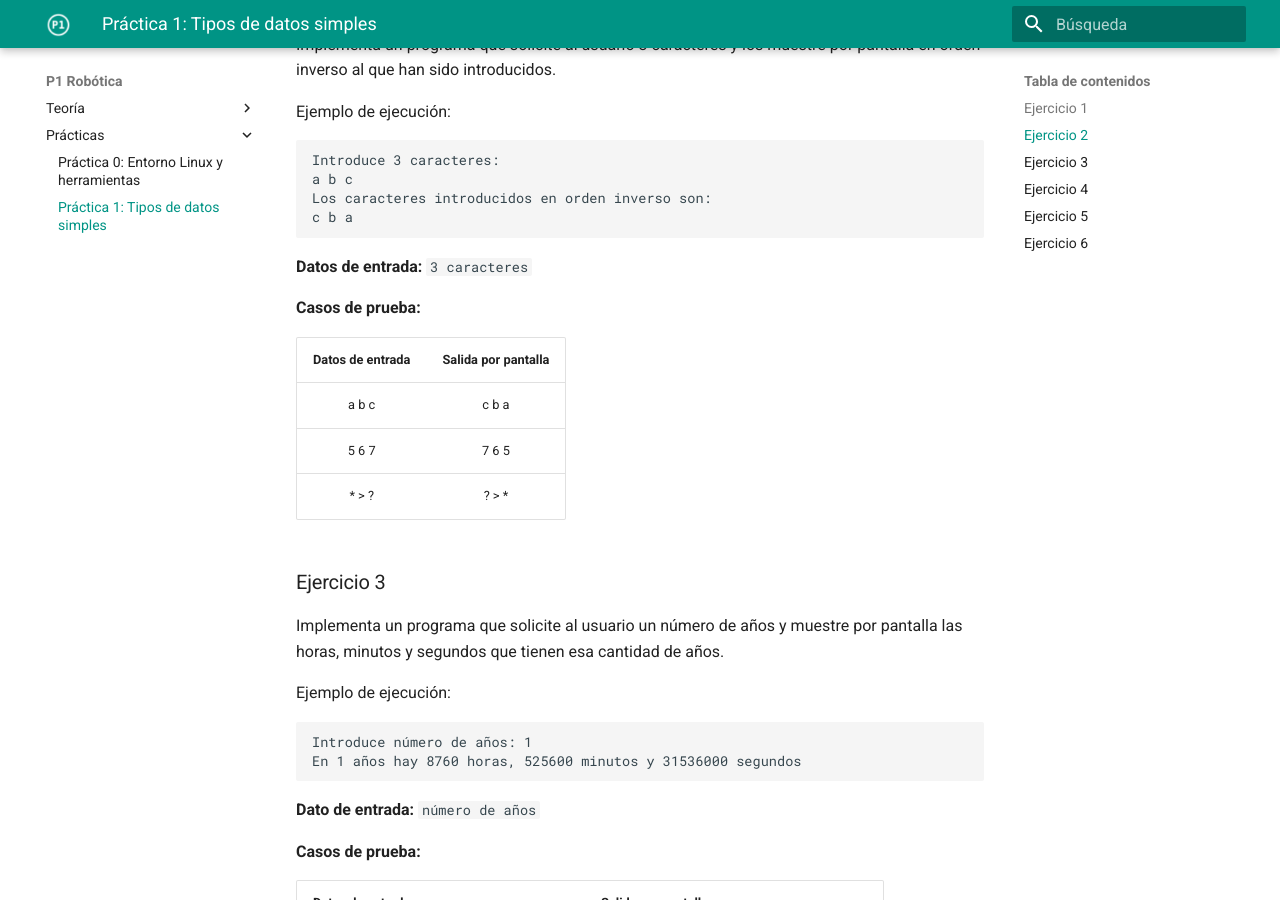
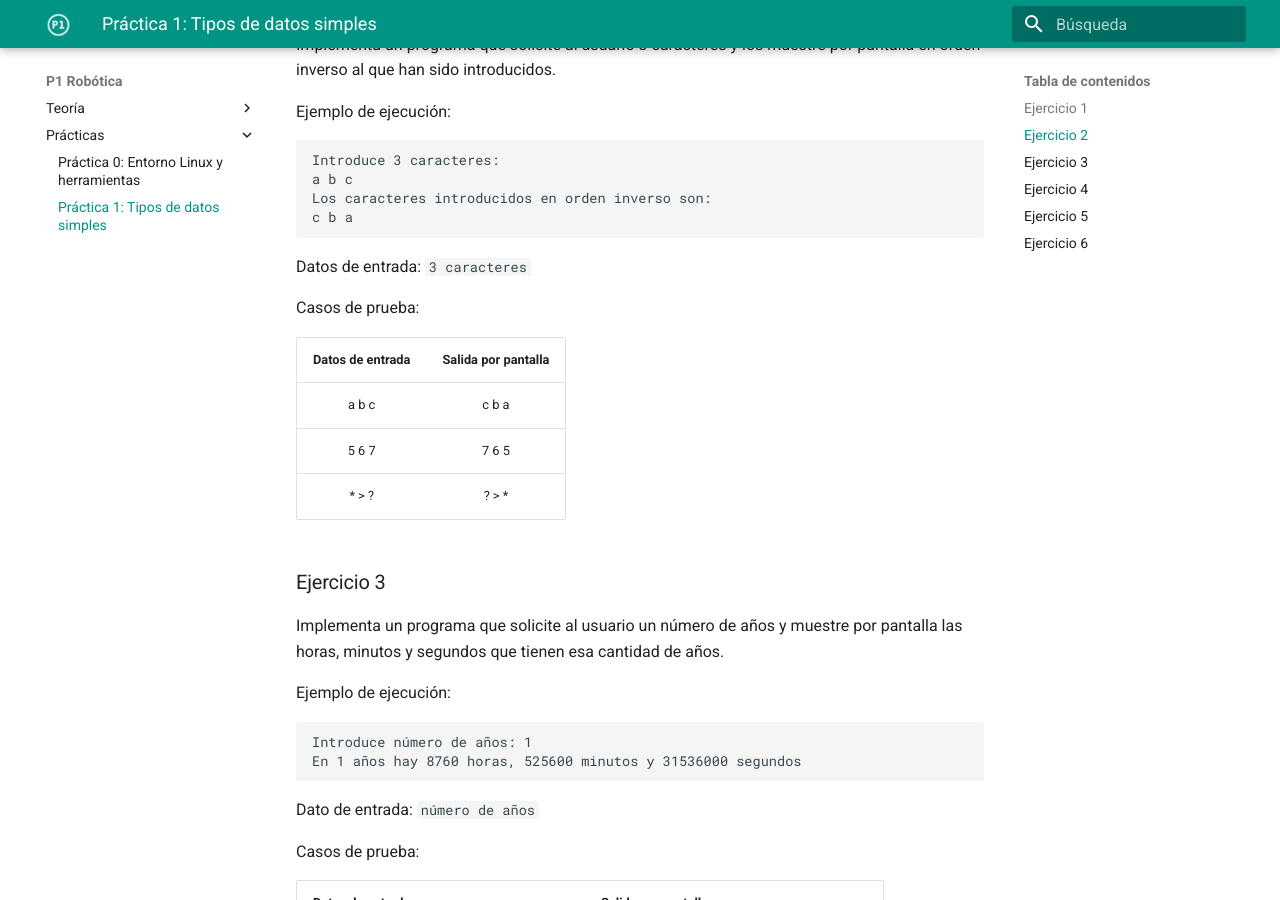
Before and after one commit to cpomares/p1-robotica, an MkDocs documentation site: the page built from docs/Practicas/practica01/practica01.md, in a window 1280 px wide and 900 px high, scrolled down 865 px. Built offline with MkDocs 1.6.1 and Material for MkDocs 9.7.7, drawn with Linux system fonts in a browser that asks for light colours.

Commit message:
formato p1

```diff
--- a/docs/Practicas/practica01/practica01.md
+++ b/docs/Practicas/practica01/practica01.md
@@ -45,9 +45,9 @@ Los caracteres introducidos en orden inverso son:
 c b a
 ~~~
 
-**Datos de entrada:** `3 caracteres`
+Datos de entrada: `3 caracteres`
 
-**Casos de prueba:**
+Casos de prueba:
 
 | Datos de entrada | Salida por pantalla |
 |:----------------:|:-------------------:|
@@ -67,9 +67,9 @@ Introduce número de años: 1
 En 1 años hay 8760 horas, 525600 minutos y 31536000 segundos
 ~~~
 
-**Dato de entrada:** `número de años`
+Dato de entrada: `número de años`
 
-**Casos de prueba:**
+Casos de prueba:
 
 | Datos de entrada | Salida por pantalla |
 |:----------------:|:-------------------:|
@@ -90,9 +90,9 @@ Introduce la nota del tercer examen (temas 1 al 9): 5.0
 La nota final en la convocatoria ordinaria de Enero es: 5.07
 ~~~
 
-**Datos de entrada:** `nota1` `nota2` `nota3`
+Datos de entrada: `nota1` `nota2` `nota3`
 
-**Casos de prueba:**
+Casos de prueba:
 
 | Datos de entrada | Salida por pantalla |
 |:----------------:|:-------------------:|
@@ -142,9 +142,9 @@ Introduce el punto 3: 6,7
 El perímetro del triángulo cuyos lados son (2,3)-(4,5)-(6,7) es 11.31
 ~~~
 
-**Datos de entrada:** `x1,y1` `x2,y2` `x3,y3`
+Datos de entrada: `x1,y1` `x2,y2` `x3,y3`
 
-**Casos de prueba:**
+Casos de prueba:
 
 | Datos de entrada | Salida por pantalla |
 |:----------------:|:-------------------:|
```
